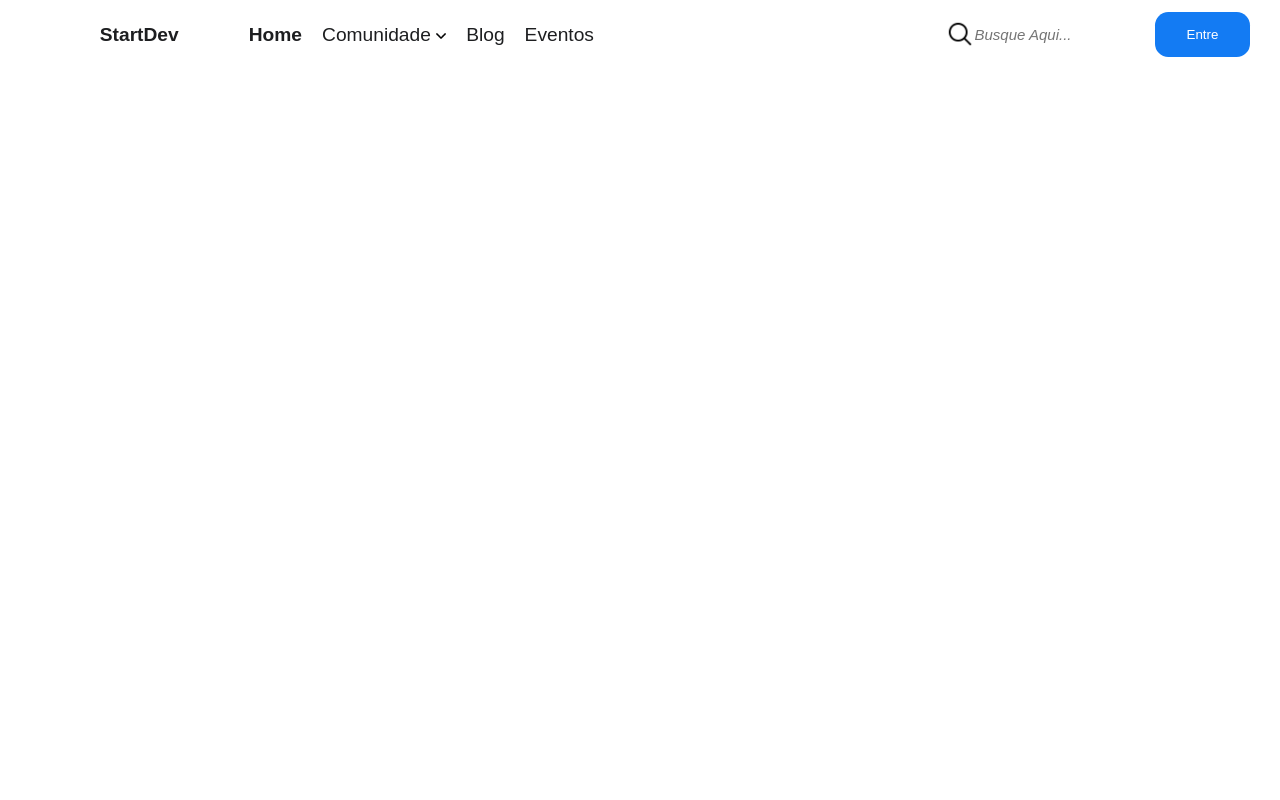
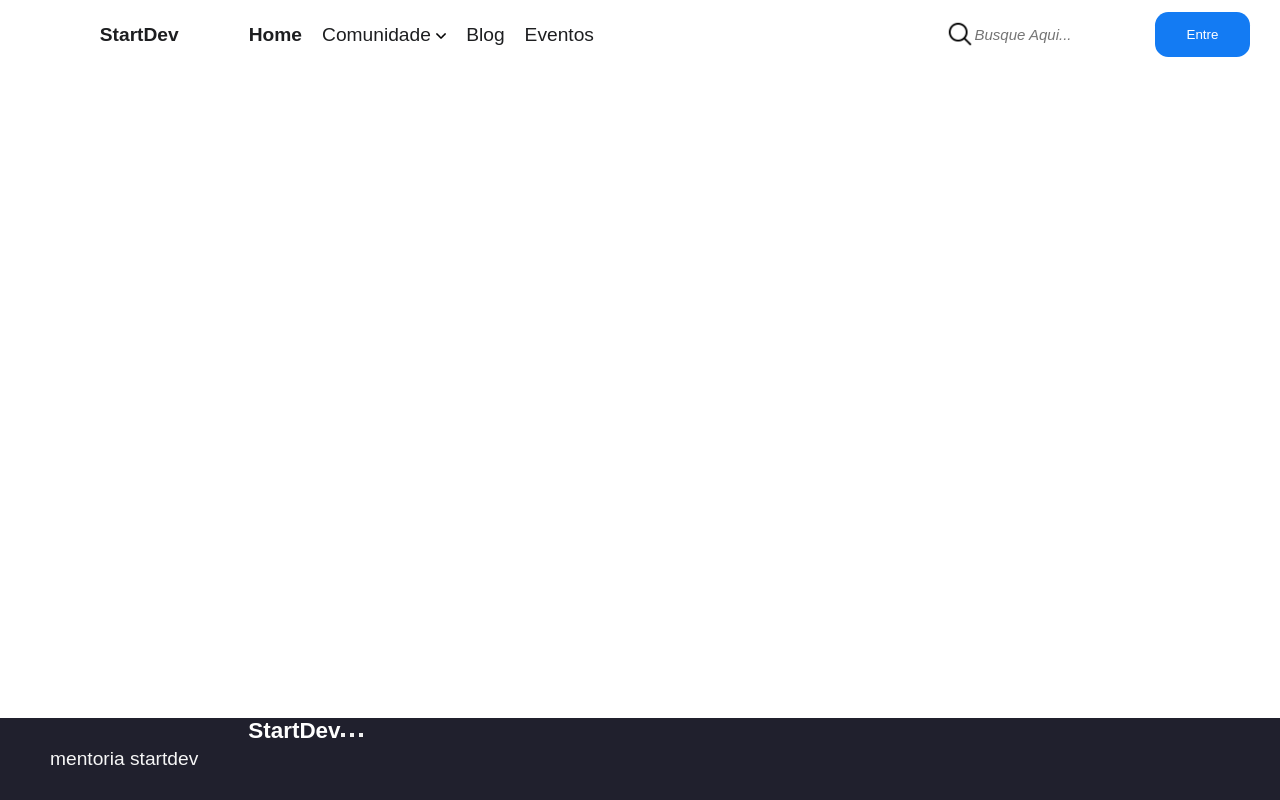
Before and after one commit to YuriGochi/HTML-CSS, a plain HTML site: page index.html in a window 1280 px wide. Drawn offline with Linux system fonts and the light colour scheme.

Commit message:
Inicio footer

```diff
--- a/index.html
+++ b/index.html
@@ -31,5 +31,31 @@
         <!--<input class="searchBar" type="text" placeholder="Busque aqui...">-->
         <button class="buttonLogin">Entre</button>
     </header>
+    <div class="main-content">
+
+    </div>
+    <footer class="footer">
+      <div>
+        <p class="paragrafo-footer">mentoria startdev</p>
+      </div>
+      <div>
+        <h3 class="titulo-footer">
+          <strong>StartDev</strong>
+        </h3>
+      </div>
+      <div>
+        <nav>
+          <button>
+
+          </button>
+          <button>
+
+          </button>
+          <button>
+
+          </button>
+        </nav>
+      </div>
+    </footer>
 </body>
 </html>
--- a/style.css
+++ b/style.css
@@ -8,7 +8,6 @@
 html, body {
     height: 100%;
 }
-
 body, ul, li, p {
 	list-style: none;
 	font-size: 1.2rem;
@@ -133,3 +132,26 @@ a {
 	margin: 4px 2px;
 	cursor: pointer;
   }
+
+  .main-content {
+  }
+
+  /** Footer **/
+
+.footer {
+	background-color: #20202D;
+	bottom: 0;
+	position: fixed;
+	width: 100%;
+	text-align: center;
+	display: flex;
+}
+
+.paragrafo-footer{
+	color: #F6F6F6;
+	padding: 30px 50px;
+}
+
+.titulo-footer{
+	color: #FFFFFF;
+}
```
